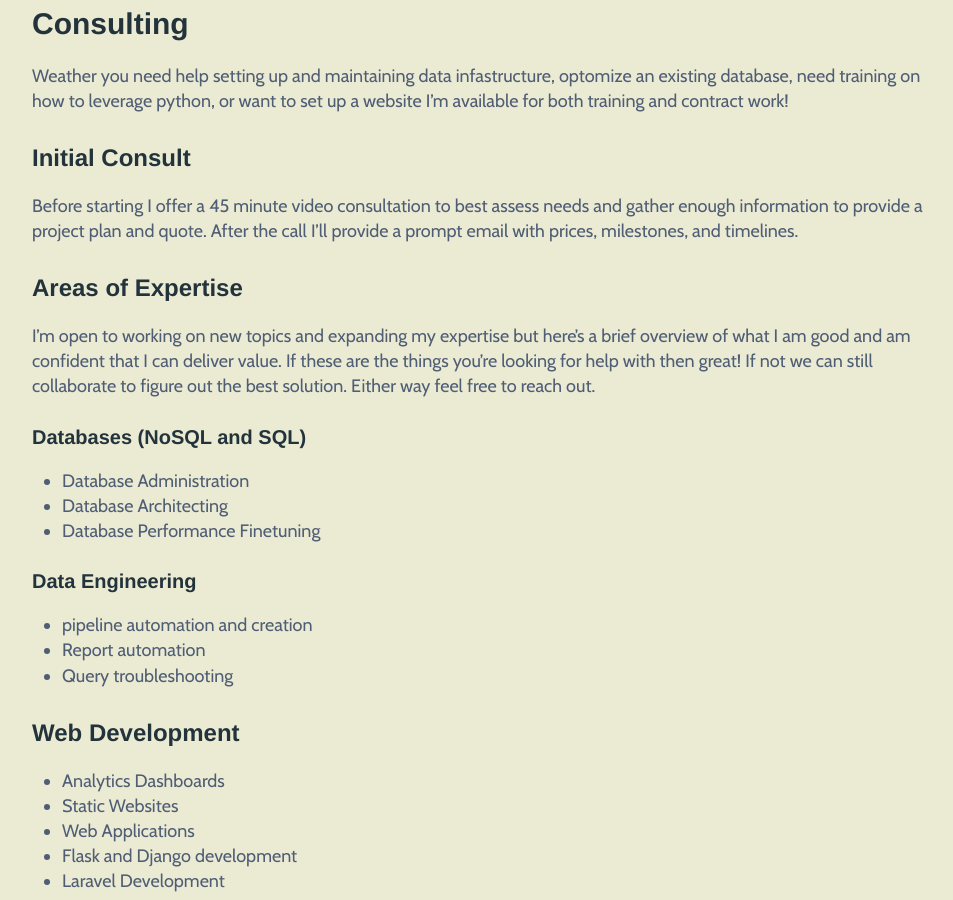
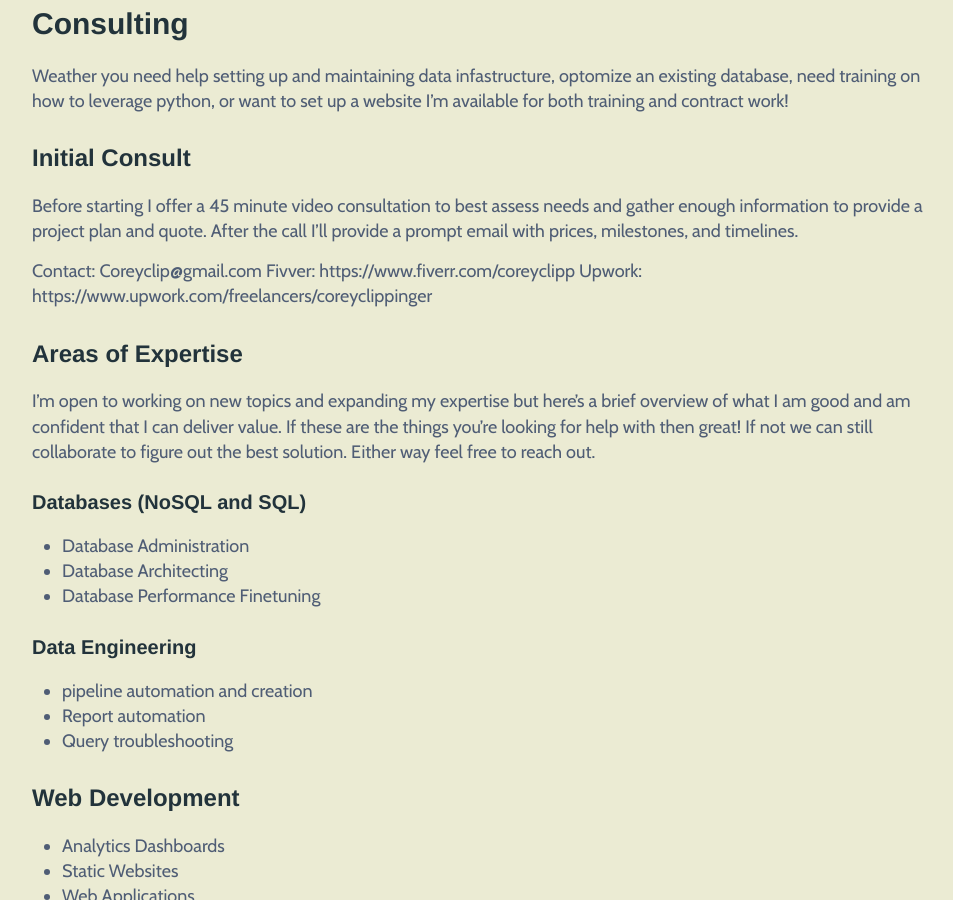
Before and after one commit to coreyclip/coreyclip.github.io, a Jekyll site: the page built from hire_me.md, in a window 1280 px wide and 900 px high, scrolled down 415 px. Shown: the whole window, without its empty margins (158-1111 px from the left). Built offline with Jekyll 4.4.1, drawn with Linux system fonts in a browser that asks for light colours; nearby versions of some CDN libraries; some web fonts are replaced.

Commit message:
add links

```diff
--- a/hire_me.md
+++ b/hire_me.md
@@ -9,6 +9,10 @@ Weather you need help setting up and maintaining data infastructure, optomize an
 ## Initial Consult
 
 Before starting I offer a 45 minute video consultation to best assess needs and gather enough information to provide a project plan and quote. After the call I'll provide a prompt email with prices, milestones, and timelines.
+
+Contact: Coreyclip@gmail.com
+Fivver: https://www.fiverr.com/coreyclipp
+Upwork: https://www.upwork.com/freelancers/coreyclippinger
 
 ## Areas of Expertise
 
```
